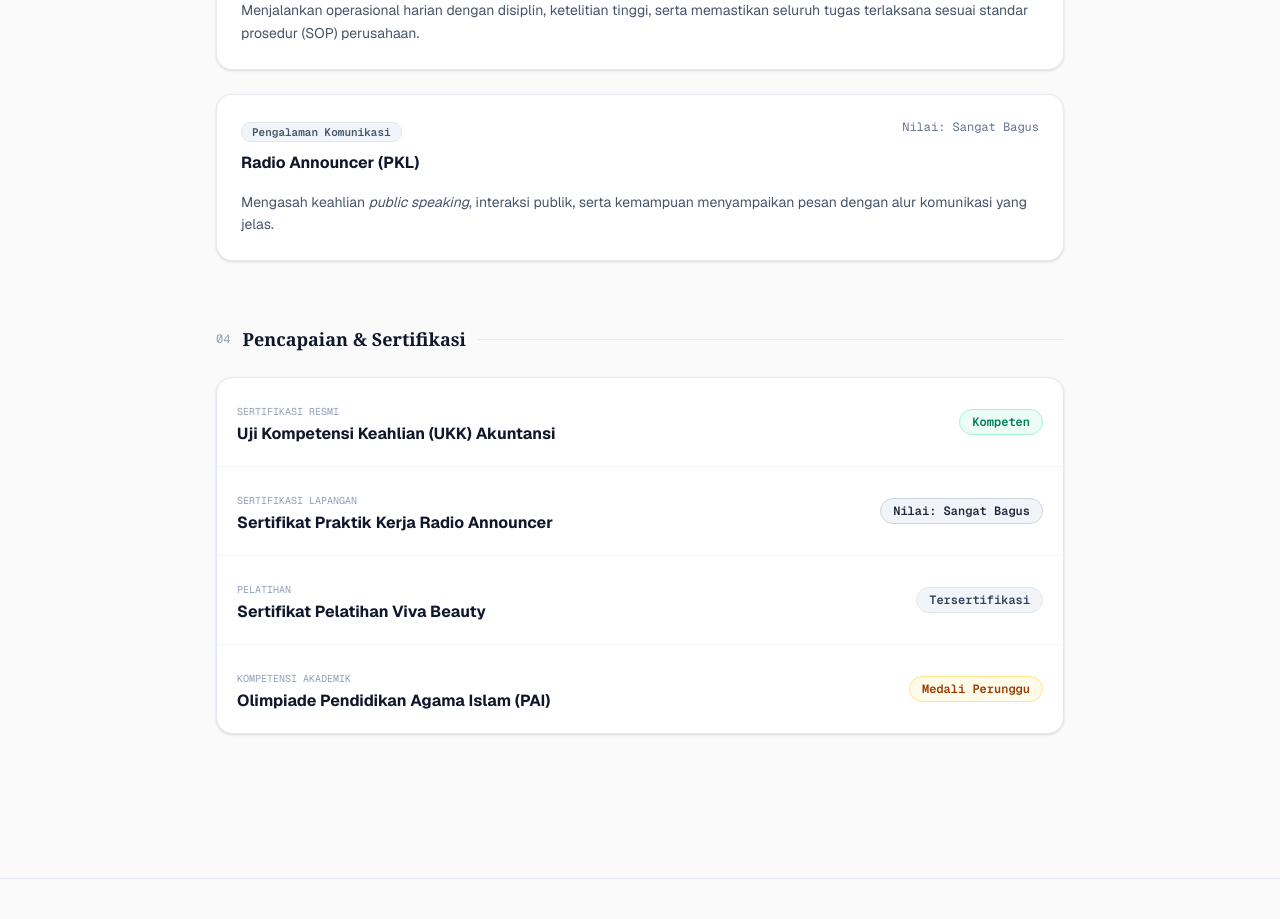
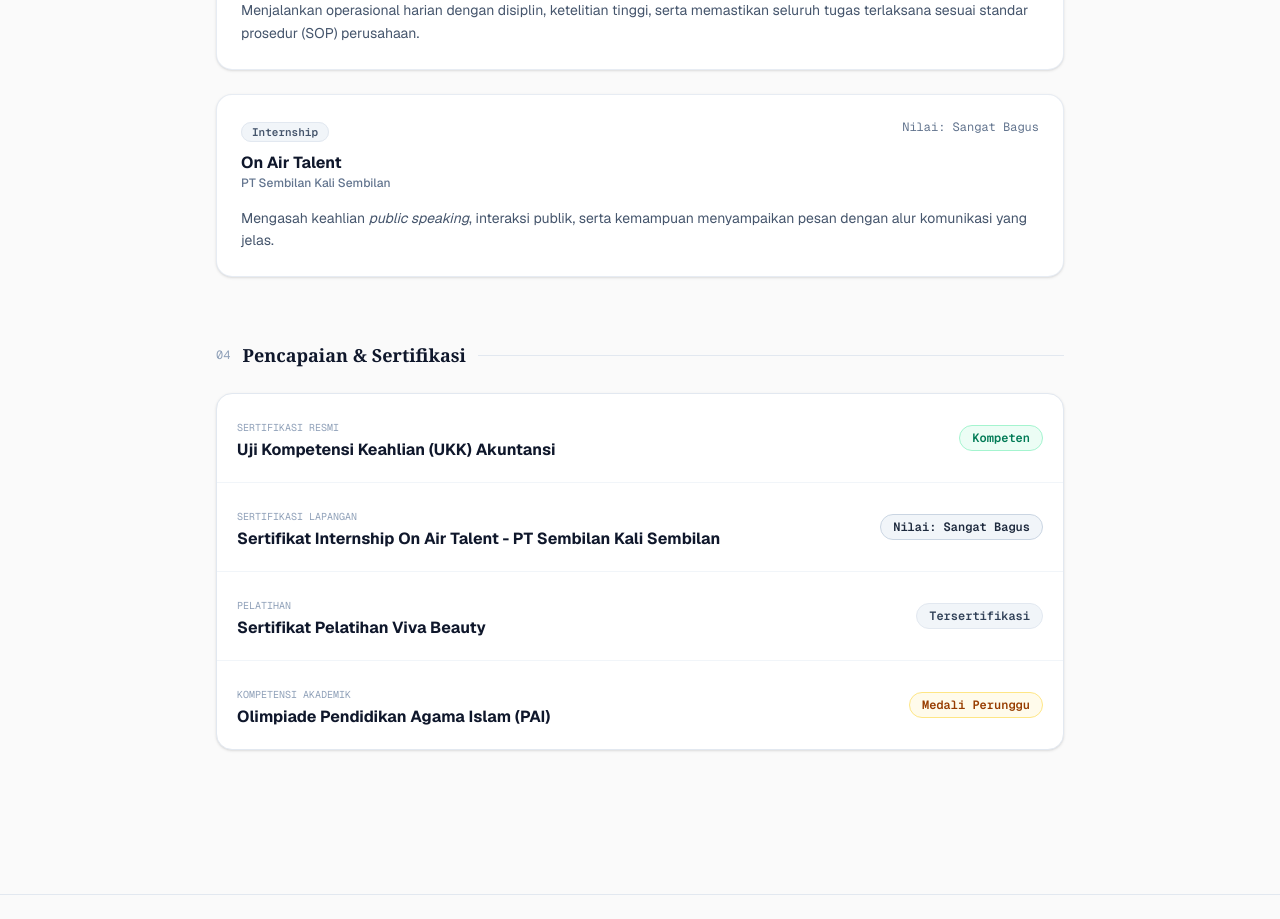
Before and after one commit to arumdahlia67-rgb/my-portofolio, a Next.js app: page / in a window 1280 px wide. Shown: the part 1940-2859 px from the top of the page. Built offline with nearby package versions, Linux system fonts and the light colour scheme.

Commit message:
update Internship On Air Talent at PT Sembilan Kali Sembilan

```diff
--- a/app/page.tsx
+++ b/app/page.tsx
@@ -207,9 +207,10 @@ export default function Home() {
                   <div className="flex justify-between items-start flex-wrap gap-2">
                     <div>
                       <span className="text-[11px] font-mono font-semibold text-slate-600 bg-slate-100 px-2.5 py-0.5 rounded-full border border-slate-200">
-                        Pengalaman Komunikasi
+                        Internship
                       </span>
-                      <h3 className="text-base font-bold text-slate-900 mt-2">Radio Announcer (PKL)</h3>
+                      <h3 className="text-base font-bold text-slate-900 mt-2">On Air Talent</h3>
+                      <p className="text-xs font-medium text-slate-500">PT Sembilan Kali Sembilan</p>
                     </div>
                     <span className="text-xs text-slate-500 font-mono">Nilai: Sangat Bagus</span>
                   </div>
@@ -239,7 +240,7 @@ export default function Home() {
                     badgeColor: "bg-emerald-50 text-emerald-700 border-emerald-200",
                   },
                   {
-                    title: "Sertifikat Praktik Kerja Radio Announcer",
+                    title: "Sertifikat Internship On Air Talent - PT Sembilan Kali Sembilan",
                     category: "Sertifikasi Lapangan",
                     status: "Nilai: Sangat Bagus",
                     badgeColor: "bg-slate-100 text-slate-800 border-slate-300",
```
